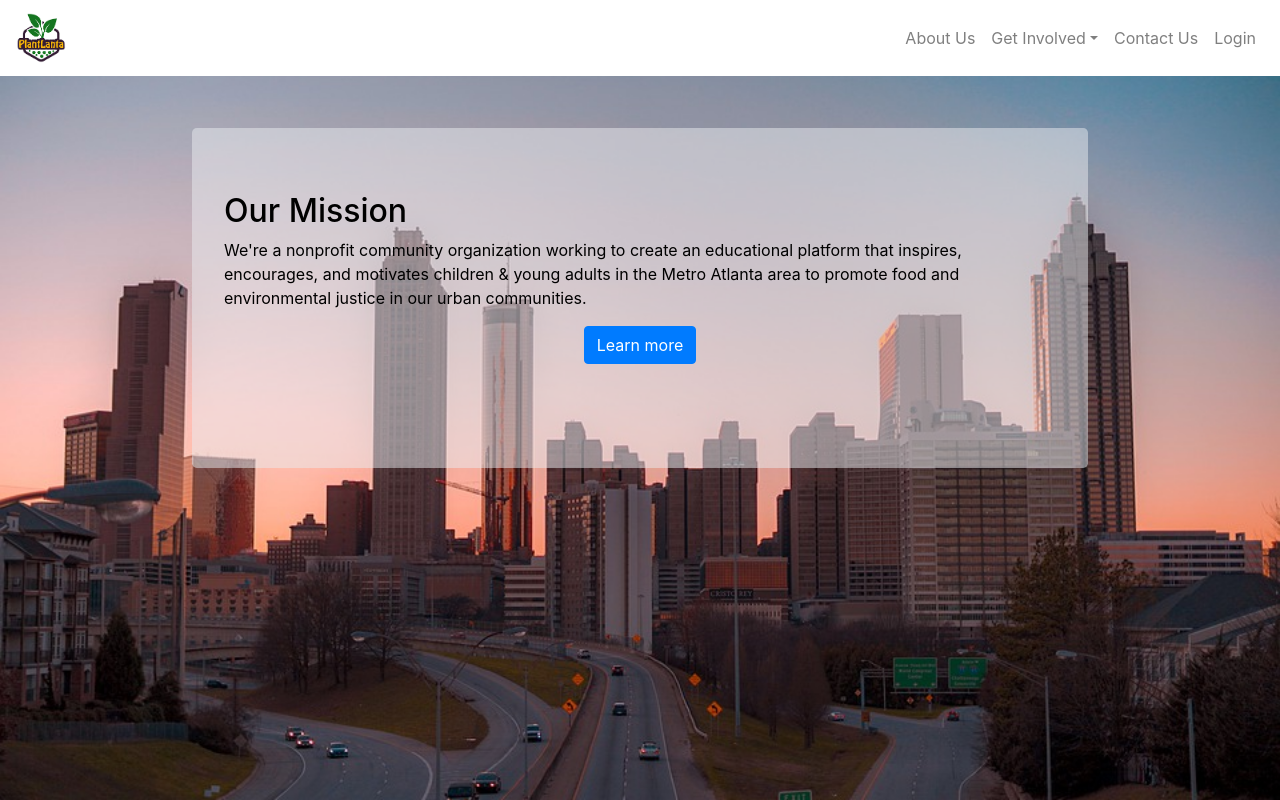
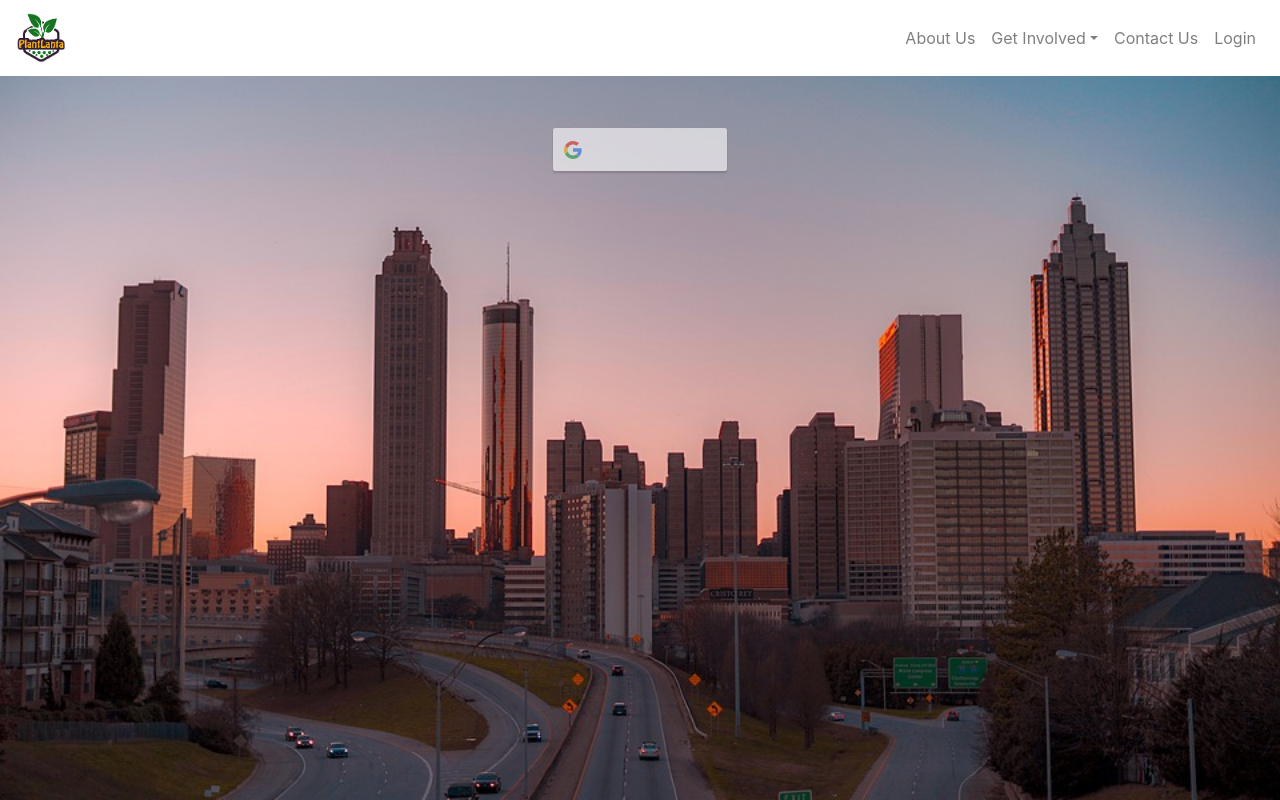
Before and after one commit to jhunter64/JuniorDesign, a React (Create React App) app in the folder client/: page /login in a window 1280 px wide. Built offline with nearby package versions, Linux system fonts and the light colour scheme.

Commit message:
login as admin + beginning Google login functionality

```diff
--- a/client/src/App.js
+++ b/client/src/App.js
@@ -2,6 +2,8 @@ import React, { Component } from 'react';
 import './App.css';
 import NavBar from './components/NavBar';
 import LoginPage from './components/LoginPage';
+import Login from './components/Login';
+import Logout from './components/Logout';
 import SignUpPage from './components/SignUpPage';
 import Home from './components/Home';
 import ContactUs from './components/ContactUs';
@@ -20,6 +22,12 @@ class App extends Component {
                 </NavBar>
                 <Router>
                     <Switch>
+                        <Route path="/login">
+                            <Login />
+                        </Route>
+                        <Route path="/logout">
+                            <Logout />
+                        </Route>
                         <Route path="/loginpage">
                             <LoginPage />
                         </Route>
--- a/client/src/components/AboutUs.js
+++ b/client/src/components/AboutUs.js
@@ -38,6 +38,7 @@ class AboutUs extends React.Component {
             <h2>Our Staff</h2>
             <p> ... </p>
             <h2>Our Events</h2>
+            <p>{sessionStorage.getItem("isAdmin")}</p>
             </div>
 
         );
--- /dev/null
+++ b/client/src/components/Login.js
@@ -0,0 +1,40 @@
+import React from 'react';
+
+import { GoogleLogin } from 'react-google-login';
+// refresh token
+import { refreshTokenSetup } from '../utils/refreshToken';
+
+const clientId = '256519258823-2bdp5g0mkg20qfivubvrvts024bhtqia.apps.googleusercontent.com';
+
+const clientSecret = 'oLQn8p-irej6EXhw7wuuZbrr';
+
+function Login() {
+  const onSuccess = (res) => {
+    console.log('Login Success: currentUser:', res.profileObj);
+    alert(`Successfully logged in, welcome ${res.profileObj.name}.`);
+    refreshTokenSetup(res);
+  };
+
+  const onFailure = (res) => {
+    console.log(`Login failed: res:`, res);
+    alert(
+      'Failed to login'
+    );
+  };
+
+  return (
+    <div>
+      <GoogleLogin
+        clientId={clientId}
+        buttonText="Login With Google"
+        onSuccess={onSuccess}
+        onFailure={onFailure}
+        cookiePolicy={'single_host_origin'}
+        style={{color: "black"}}
+        isSignedIn={true}
+      />
+    </div>
+  );
+}
+
+export default Login;
--- a/client/src/components/LoginPage.js
+++ b/client/src/components/LoginPage.js
@@ -1,5 +1,5 @@
 import React from 'react';
-import { Form, Button, Alert } from 'react-bootstrap';
+import { Jumbotron, Form, Button, Alert } from 'react-bootstrap';
 import Popup from 'reactjs-popup';
 import 'bootstrap/dist/css/bootstrap.min.css';
 import './css/LoginPage.css'
@@ -14,6 +14,7 @@ class LoginPage extends React.Component {
             password: '',
             isLoggedIn: sessionStorage.getItem('isLoggedIn'),
             failedLogin: false,
+            isAdmin: sessionStorage.getItem('isAdmin'),
             popup: false
         };
 
@@ -21,6 +22,29 @@ class LoginPage extends React.Component {
     }
 
     render() {
+        if (this.state.isLoggedIn) {
+            console.log(this.state.isLoggedIn);
+            console.log(sessionStorage.getItem('isLoggedIn'));
+            if (this.state.isAdmin) {
+                return (
+                    <div>
+                        <Jumbotron>
+                        <h2 className = "text" align="left">Successfully Logged In As Admin</h2>
+                        <a href="/"><h5 className="link">Sign Out</h5></a>
+                        </Jumbotron>
+                    </div>
+                );
+            } else {
+                return (
+                    <div>
+                        <Jumbotron>
+                        <h2 className = "text" align="left">Successfully Logged In</h2>
+                        <a href="/"><h5 className="link">Sign Out</h5></a>
+                        </Jumbotron>
+                    </div>
+                );
+            }
+        } else {
             return (
                 <div>
                     <br/> <br/>
@@ -49,12 +73,18 @@ class LoginPage extends React.Component {
                 </div>
             );
         }
+    }
 
 
     logIn(event) {
         axios.post('http://localhost:9000/users/logIn', {email: this.state.email, password: this.state.password})
-            .then(() => {
+            .then((res) => {
                 this.loginSuccess();
+                if (res.data.admin) {
+                    sessionStorage.setItem('isAdmin', true);
+                } else {
+                    sessionStorage.setItem('isAdmin', false);
+                }
                 console.log('NO ERROR');
                 sessionStorage.setItem('isLoggedIn', true);
                 window.location = '/';
--- /dev/null
+++ b/client/src/components/Logout.js
@@ -0,0 +1,23 @@
+import React from 'react';
+import { GoogleLogout } from 'react-google-login';
+
+const clientId = '256519258823-2bdp5g0mkg20qfivubvrvts024bhtqia.apps.googleusercontent.com';
+
+function Logout() {
+  const onSuccess = () => {
+    console.log('Logout made successfully');
+    alert('Logout made successfully ✌');
+  };
+
+  return (
+    <div>
+      <GoogleLogout
+        clientId={clientId}
+        buttonText="Logout"
+        onLogoutSuccess={onSuccess}
+      ></GoogleLogout>
+    </div>
+  );
+}
+
+export default Logout;
--- a/client/src/index.css
+++ b/client/src/index.css
@@ -11,3 +11,7 @@ code {
   font-family: source-code-pro, Menlo, Monaco, Consolas, 'Courier New',
     monospace;
 }
+
+GoogleLogin {
+  color: black;
+}
--- /dev/null
+++ b/client/src/utils/refreshToken.js
@@ -0,0 +1,18 @@
+export const refreshTokenSetup = (res) => {
+    // Timing to renew access token
+    let refreshTiming = (res.tokenObj.expires_in || 3600 - 5 * 60) * 1000;
+
+    const refreshToken = async () => {
+      const newAuthRes = await res.reloadAuthResponse();
+      refreshTiming = (newAuthRes.expires_in || 3600 - 5 * 60) * 1000;
+      console.log('newAuthRes:', newAuthRes);
+      // saveUserToken(newAuthRes.access_token);  <-- save new token
+      localStorage.setItem('authToken', newAuthRes.id_token);
+
+      // Setup the other timer after the first one
+      setTimeout(refreshToken, refreshTiming);
+    };
+
+    // Setup first refresh timer
+    setTimeout(refreshToken, refreshTiming);
+};
```
Also changed, not shown: 1 other file (tests, documents, lock files or other folders). Lines whose indentation alone changed are shown as unchanged.
